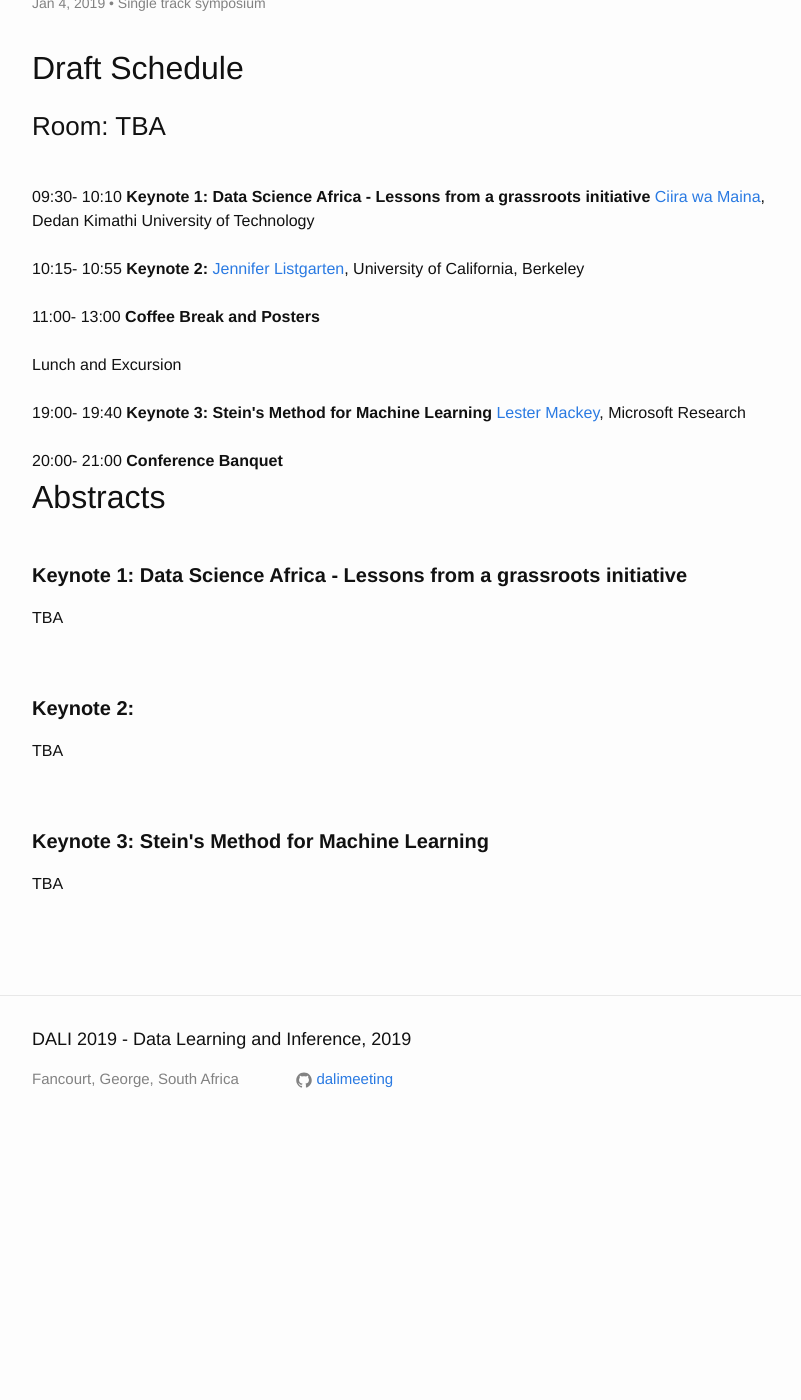
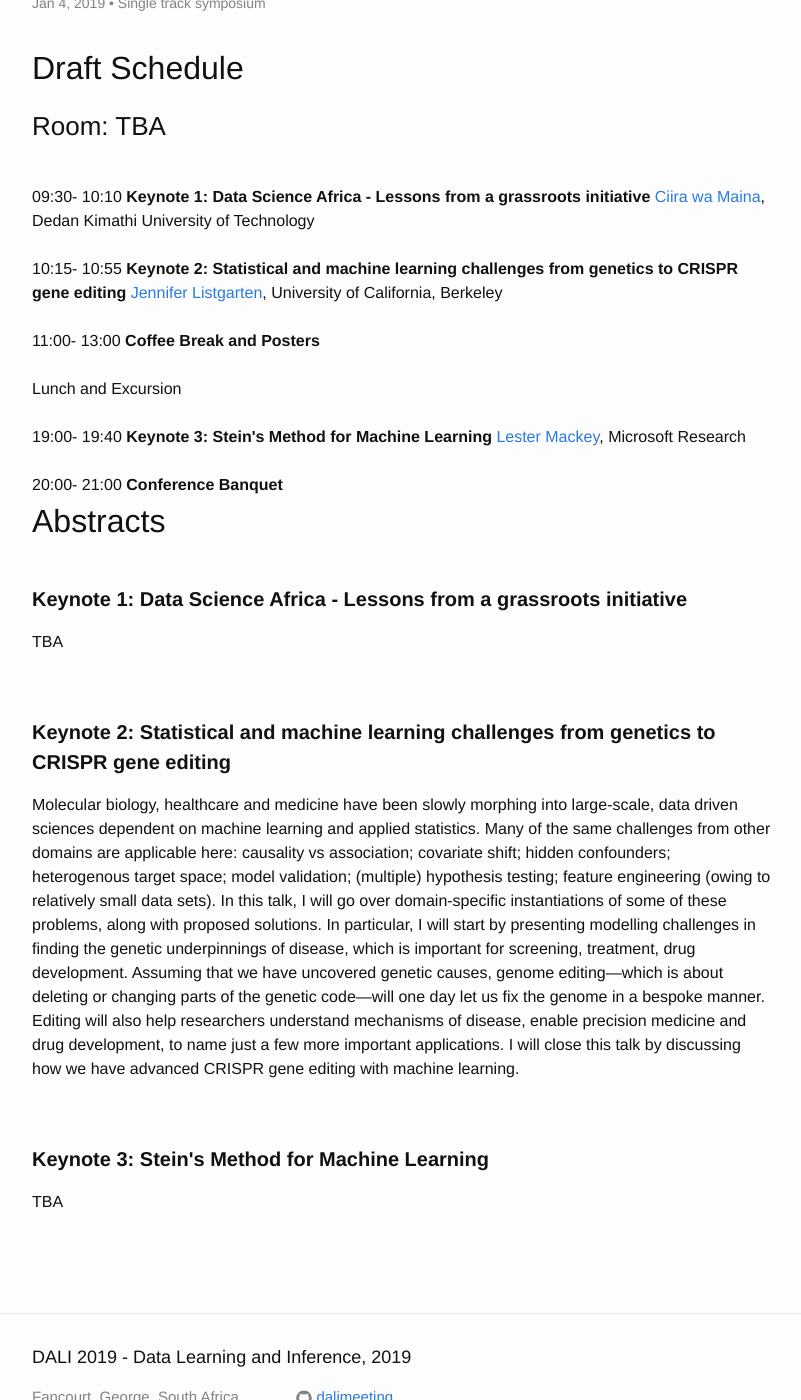
Before and after one commit to dalimeeting/dalimeeting.github.io, a Jekyll site: the page built from _posts/2019-01-04-day-2.md, in a window 1280 px wide and 1400 px high, scrolled down 597 px. Shown: the whole window, without its empty margins (238-1039 px from the left). Built offline with Jekyll 4.4.1, drawn with Linux system fonts in a browser that asks for light colours; before the commit the page ends 1748 px from its top, so only the background shows below that.

Commit message:
Update 2019-01-04-day-2.md

```diff
--- a/_posts/2019-01-04-day-2.md
+++ b/_posts/2019-01-04-day-2.md
@@ -15,7 +15,7 @@ talks:
   start: "09:30"
   end: "10:10"
   youtube:
-- title: "Keynote 2: "
+- title: "Keynote 2: Statistical and machine learning challenges from genetics to CRISPR gene editing"
   author:
   - family: Listgarten
     given: Jennifer
@@ -23,7 +23,7 @@ talks:
     url:  http://www.jennifer.listgarten.com/
   start: "10:15"
   end: "10:55"
-  abstract: "TBA"
+  abstract: "Molecular biology, healthcare and medicine have been slowly morphing into large-scale, data driven sciences dependent on machine learning and applied statistics. Many of the same challenges from other domains are applicable here: causality vs association; covariate shift; hidden confounders; heterogenous target space; model validation; (multiple) hypothesis testing; feature engineering (owing to relatively small data sets). In this talk, I will go over domain-specific instantiations of some of these problems, along with proposed solutions. In particular, I will start by presenting modelling challenges in finding the genetic underpinnings of disease, which is important for screening, treatment, drug development. Assuming that we have uncovered genetic causes, genome editing—which is about deleting or changing parts of the genetic code—will one day let us fix the genome in a bespoke manner. Editing will also help researchers understand mechanisms of disease, enable precision medicine and drug development, to name just a few more important applications. I will close this talk by discussing how we have advanced CRISPR gene editing with machine learning."
   youtube:
 - title: "Coffee Break and Posters"
   start: "11:00"
```
